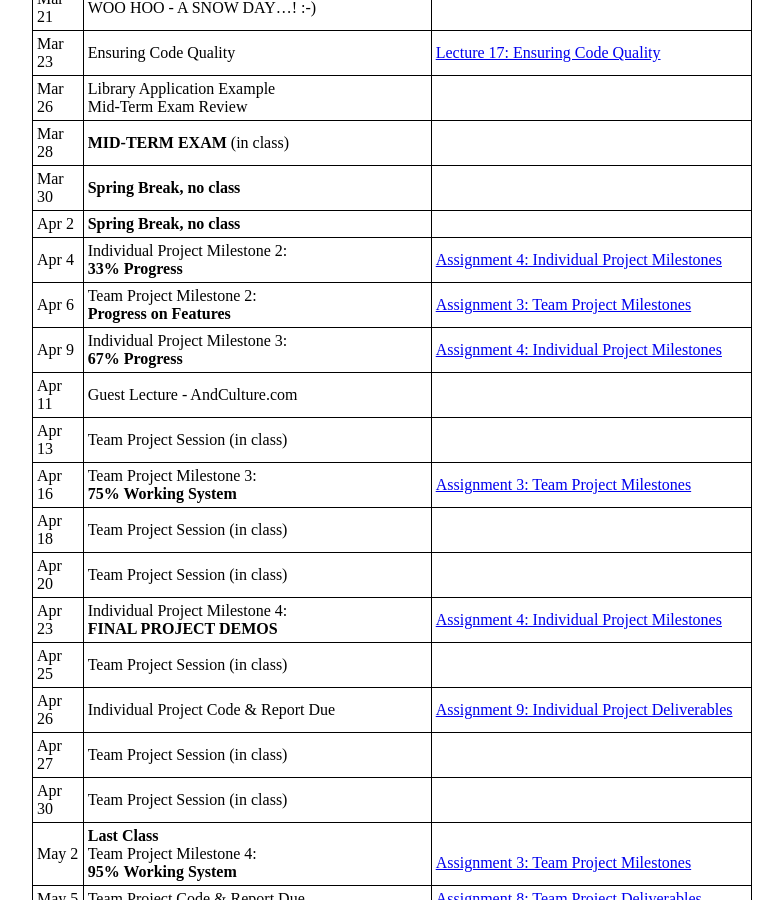
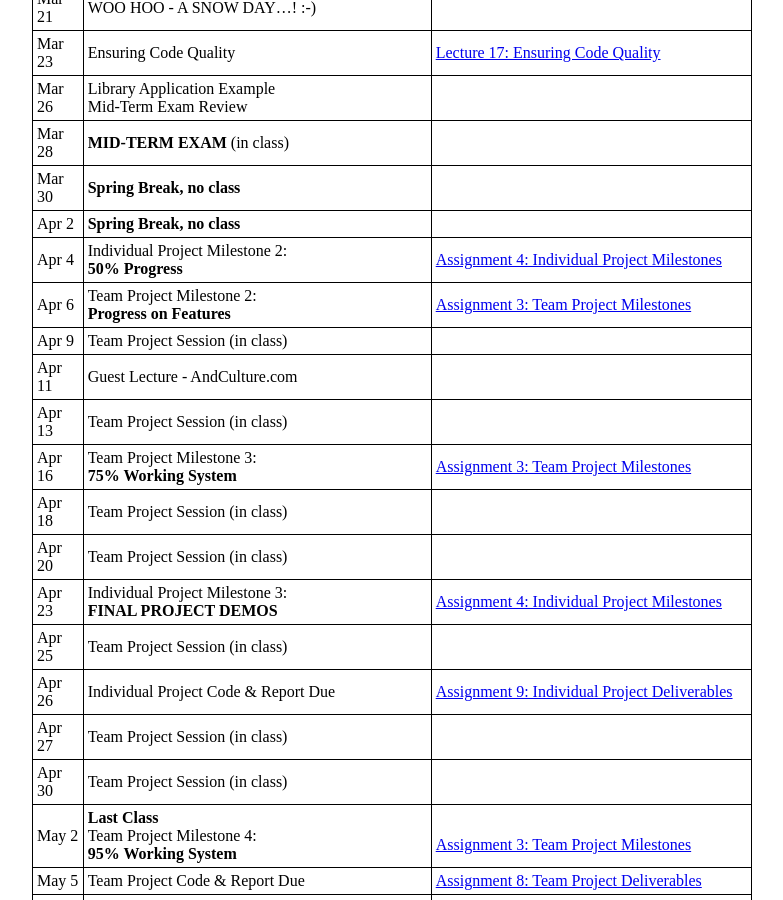
Before and after one commit to ycpcs/cs320-spring2018, a Jekyll site: the page built from schedule.md, in a window 1280 px wide and 900 px high, scrolled down 1422 px. Shown: the whole window, without its empty margins (248-1031 px from the left). Built offline with Jekyll 4.4.1, drawn with Linux system fonts in a browser that asks for light colours.

Commit message:
updated schedule to remove IndMS3

```diff
--- a/schedule.md
+++ b/schedule.md
@@ -45,15 +45,15 @@ Mar 26 | Library Application Example<br> Mid-Term Exam Review
 Mar 28 | **MID-TERM EXAM** (in class)
 Mar 30 | **Spring Break, no class**
 Apr 2  | **Spring Break, no class**
-Apr 4  | Individual Project Milestone 2:<br> **33% Progress** | [Assignment 4: Individual Project Milestones](assign/assign04.html)
+Apr 4  | Individual Project Milestone 2:<br> **50% Progress** | [Assignment 4: Individual Project Milestones](assign/assign04.html)
 Apr 6  | Team Project Milestone 2:<br> **Progress on Features** | [Assignment 3: Team Project Milestones](assign/assign03.html)
-Apr 9  | Individual Project Milestone 3:<br> **67% Progress** | [Assignment 4: Individual Project Milestones](assign/assign04.html)
+Apr 9  | Team Project Session (in class)
 Apr 11 | Guest Lecture - AndCulture.com
 Apr 13 | Team Project Session (in class)
 Apr 16 | Team Project Milestone 3:<br> **75% Working System** | [Assignment 3: Team Project Milestones](assign/assign03.html)
 Apr 18 | Team Project Session (in class)
 Apr 20 | Team Project Session (in class)
-Apr 23 | Individual Project Milestone 4:<br> **FINAL PROJECT DEMOS** | [Assignment 4: Individual Project Milestones](assign/assign04.html)
+Apr 23 | Individual Project Milestone 3:<br> **FINAL PROJECT DEMOS** | [Assignment 4: Individual Project Milestones](assign/assign04.html)
 Apr 25 | Team Project Session (in class)
 Apr 26 | Individual Project Code & Report Due | [Assignment 9: Individual Project Deliverables](assign/assign09.html)
 Apr 27 | Team Project Session (in class)
```
Also changed, not shown: assign/assign04.md (+17 -2 lines), index.md (+2 -2 lines), 2 other files.
